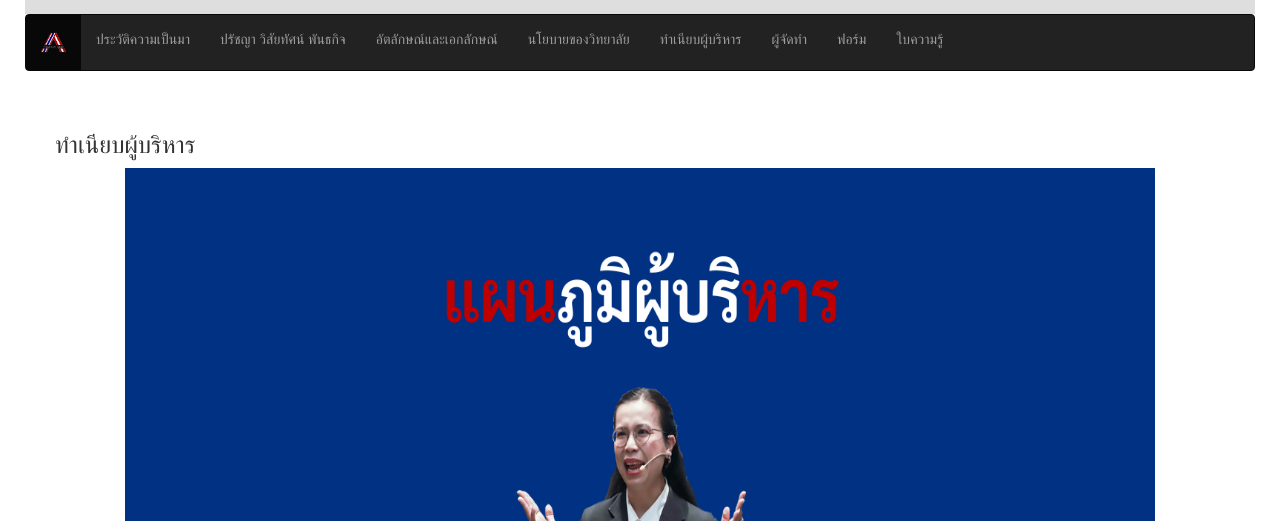
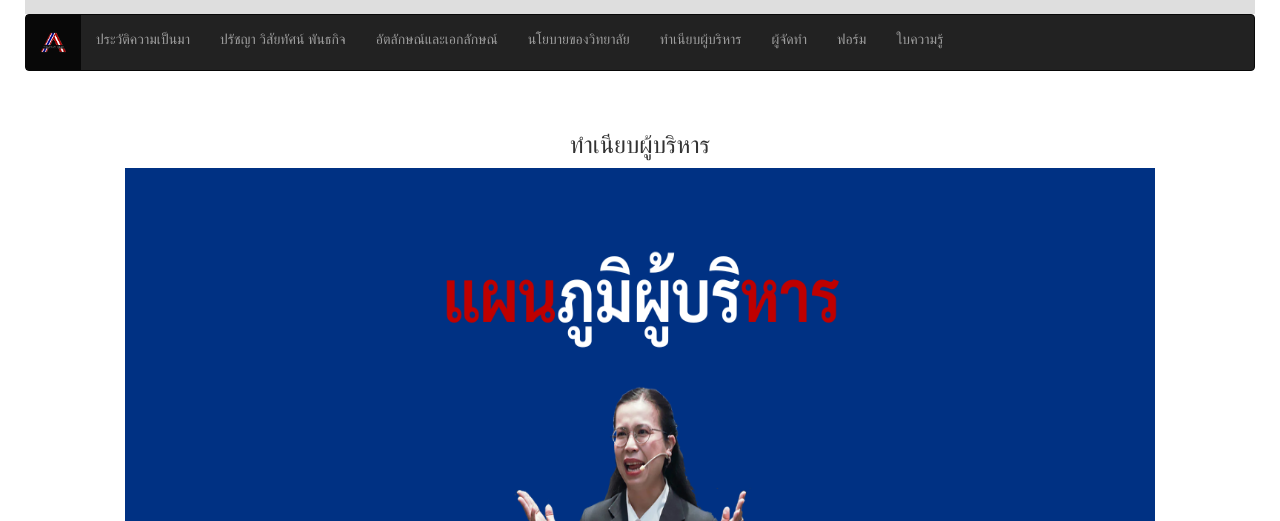
Before and after one commit to Maiko2007/Maiko2007.github.io, a plain HTML site: page webpage 5.html in a window 1280 px wide. Shown: the part 279-800 px from the top of the page. Drawn offline with nearby package versions, Linux system fonts and the light colour scheme.

Commit message:
Update webpage 5.html

```diff
--- a/webpage 5.html
+++ b/webpage 5.html
@@ -97,7 +97,7 @@ body {
             <li><a href="Knowledge sheet.html">ใบความรู้</a></li>
         </ul>
     </nav></br>
-    <h3>&nbsp;&nbsp;&nbsp;&nbsp;&nbsp;ทำเนียบผู้บริหาร</h3>
+    <center><h3>ทำเนียบผู้บริหาร</h3></center>
     <center>
     <img src="1231.png" width="1030" height="1658">
     <img src="4321.png" width="1030" height="1658">
```
